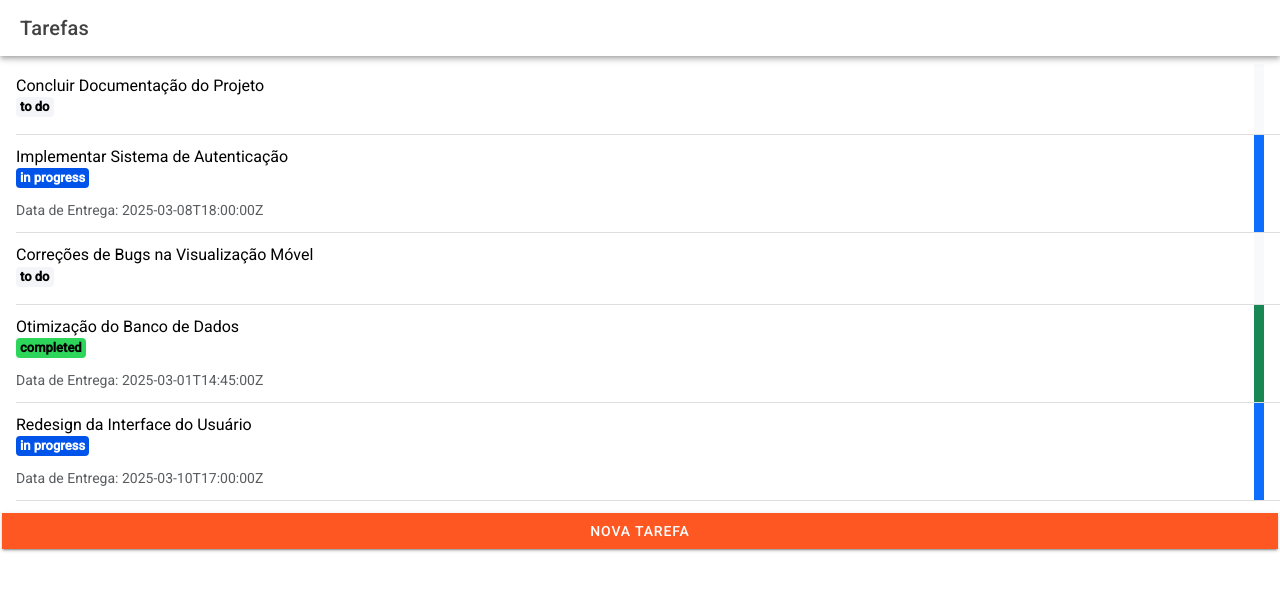
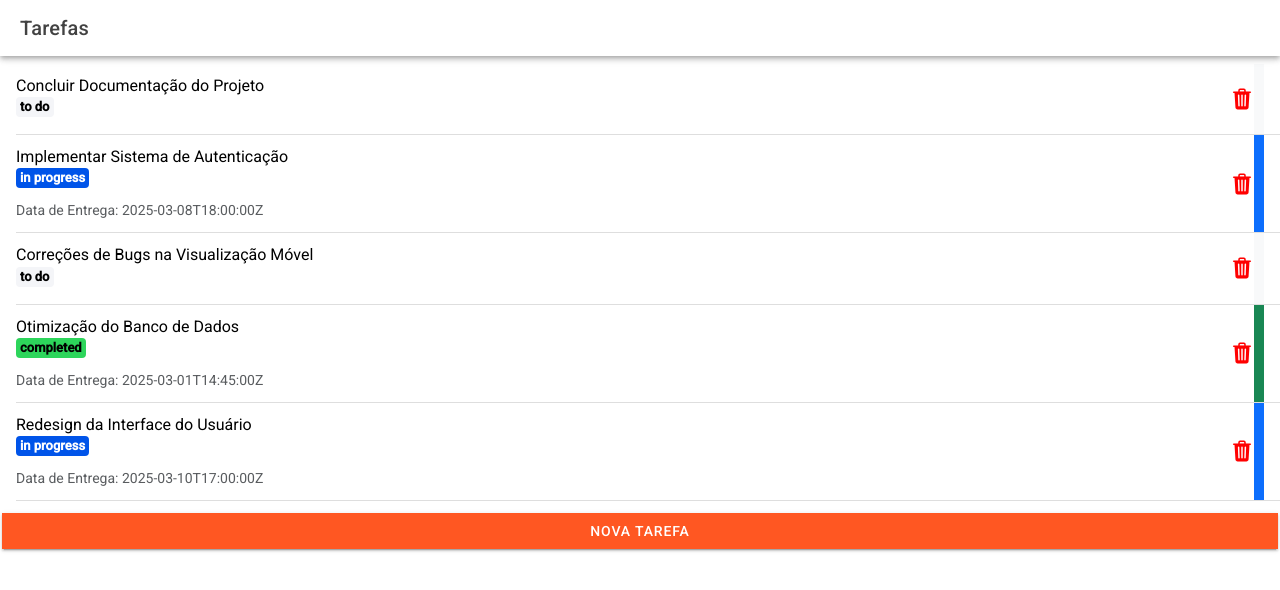
Before and after one commit to guibianchini/organizaTudo, a React (Vite) app: page /tasks in a window 1280 px wide. Shown: the top 590 px of the page. Built offline with nearby package versions, Linux system fonts and the light colour scheme; data requests are answered from the project's data file.

Commit message:
feat: exclusao de task da lista

```diff
--- a/src/components/TaskItem/index.tsx
+++ b/src/components/TaskItem/index.tsx
@@ -1,10 +1,32 @@
-import { FC } from "react";
-import { IonBadge, IonItem, IonLabel } from "@ionic/react";
+import { FC, useState } from "react";
+import {
+  IonBadge,
+  IonButton,
+  IonIcon,
+  IonItem,
+  IonLabel,
+  IonModal,
+} from "@ionic/react";
 import Task from "../../services/tasks/types/Task";
 import TaskService from "../../services/tasks";
+import { trash } from "ionicons/icons";
 
-const TaskItem: FC<Task> = ({ title, status, dueDate }) => {
+interface Props {
+  task: Task;
+  onDelete?: (id: number) => void;
+}
+
+const TaskItem: FC<Props> = ({
+  task: { title, status, dueDate, id },
+  onDelete,
+}) => {
   const statusColor = TaskService.getColorFromStatus(status);
+  const [showDeleteModal, setShowDeleteModal] = useState(false);
+
+  const handleDelete = () => {
+    onDelete?.(id);
+    setShowDeleteModal(false);
+  };
 
   return (
     <IonItem>
@@ -18,10 +40,33 @@ const TaskItem: FC<Task> = ({ title, status, dueDate }) => {
           </p>
         )}
       </IonLabel>
+      <IonIcon
+        icon={trash}
+        onClick={() => setShowDeleteModal(true)}
+        style={{ cursor: "pointer", marginLeft: "10px", color: "red" }}
+      />
       <div
         className={`bg-${statusColor}`}
         style={{ width: "10px", height: "100%" }}
       ></div>
+
+      <IonModal
+        isOpen={showDeleteModal}
+        onDidDismiss={() => setShowDeleteModal(false)}
+      >
+        <IonLabel>
+          <h3>Tem certeza que deseja excluir esta tarefa?</h3>
+          <IonButton color="danger" onClick={handleDelete}>
+            Excluir
+          </IonButton>
+          <IonButton
+            color="secondary"
+            onClick={() => setShowDeleteModal(false)}
+          >
+            Cancelar
+          </IonButton>
+        </IonLabel>
+      </IonModal>
     </IonItem>
   );
 };
--- a/src/contexts/TasksContext.tsx
+++ b/src/contexts/TasksContext.tsx
@@ -9,6 +9,7 @@ interface TaskContextType {
   error?: Error;
   fetchTasks: () => void;
   createTask: (task: Task) => void;
+  deleteTask: (id: number) => void;
 }
 
 const TaskContext = createContext<TaskContextType | undefined>(undefined);
@@ -28,9 +29,14 @@ export const TaskProvider: React.FC<{ children: React.ReactNode }> = ({
     fetchTasks();
   };
 
+  const deleteTask = async (id: number) => {
+    await TaskService.delete(id);
+    fetchTasks();
+  };
+
   return (
     <TaskContext.Provider
-      value={{ tasks, loading, error, fetchTasks, createTask }}
+      value={{ tasks, loading, error, fetchTasks, createTask, deleteTask }}
     >
       {children}
     </TaskContext.Provider>
--- a/src/pages/Tasks/index.tsx
+++ b/src/pages/Tasks/index.tsx
@@ -9,7 +9,7 @@ import { useTaskContext } from "../../contexts/TasksContext";
 import TaskForm from "../../components/TaskForm";
 
 const Tasks: React.FC = () => {
-  const { loading, error, tasks, createTask } = useTaskContext();
+  const { loading, error, tasks, createTask, deleteTask } = useTaskContext();
   const [isFormOpen, setIsFormOpen] = useState(false);
 
   if (loading) {
@@ -40,7 +40,7 @@ const Tasks: React.FC = () => {
       <IonContent>
         <IonList>
           {tasks?.map((task: Task) => (
-            <TaskItem key={task?.id} {...task} />
+            <TaskItem key={task?.id} task={task} onDelete={deleteTask} />
           ))}
         </IonList>
         <IonButton expand="full" onClick={() => setIsFormOpen(true)}>
```
